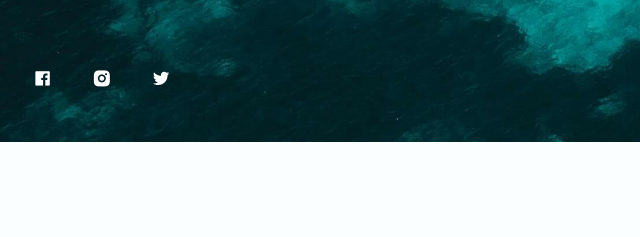
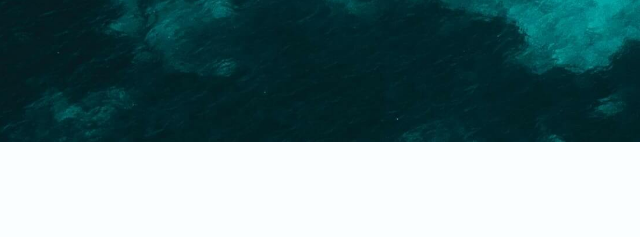
Before and after one commit to Eleeey/WAY, a plain HTML site: page index.html in a window 1280 px wide. Shown: the part 498-735 px from the top of the page, 95-735 px from the left. Drawn offline with nearby package versions, Linux system fonts and the light colour scheme.

Commit message:
removed social icons at the top

```diff
--- a/index.html
+++ b/index.html
@@ -66,17 +66,6 @@
 
                     </div>
 
-                    <div class="home__social">
-                        <a href="https://www.facebook.com/" target="_blank" class="home__social-link">
-                            <i class="ri-facebook-box-fill"></i>
-                        </a>
-                        <a href="https://www.instagram.com/" target="_blank" class="home__social-link">
-                            <i class="ri-instagram-fill"></i>
-                        </a>
-                        <a href="https://twitter.com/" target="_blank" class="home__social-link">
-                            <i class="ri-twitter-fill"></i>
-                        </a>
-                    </div>
 
                     <div class="home__info">
                         <div>
```
